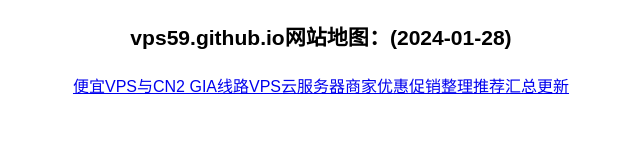
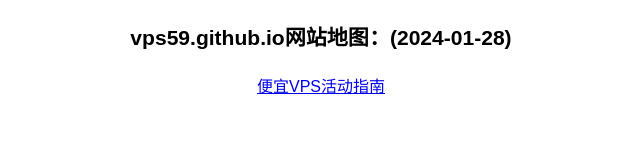
Before and after one commit to vps59/vps59.github.io, a plain HTML site: page sitemap.html in a window 1280 px wide. Shown: the whole page, without its empty margins (319-959 px from the left). Drawn offline with Linux system fonts and the light colour scheme.

Commit message:
Update sitemap.html

```diff
--- a/sitemap.html
+++ b/sitemap.html
@@ -35,7 +35,7 @@
             <h3>vps59.github.io网站地图：(2024-01-28)</h3>
         </li>
         <li class="lks">
-            <a href="https://vps59.github.io/" title="便宜VPS与CN2 GIA线路VPS云服务器商家优惠促销整理推荐汇总更新" target="_blank">便宜VPS与CN2 GIA线路VPS云服务器商家优惠促销整理推荐汇总更新</a>
+            <a href="https://vps59.github.io/" title="便宜VPS活动指南" target="_blank">便宜VPS活动指南</a>
         </li>
     </ul>
 </body>
```
